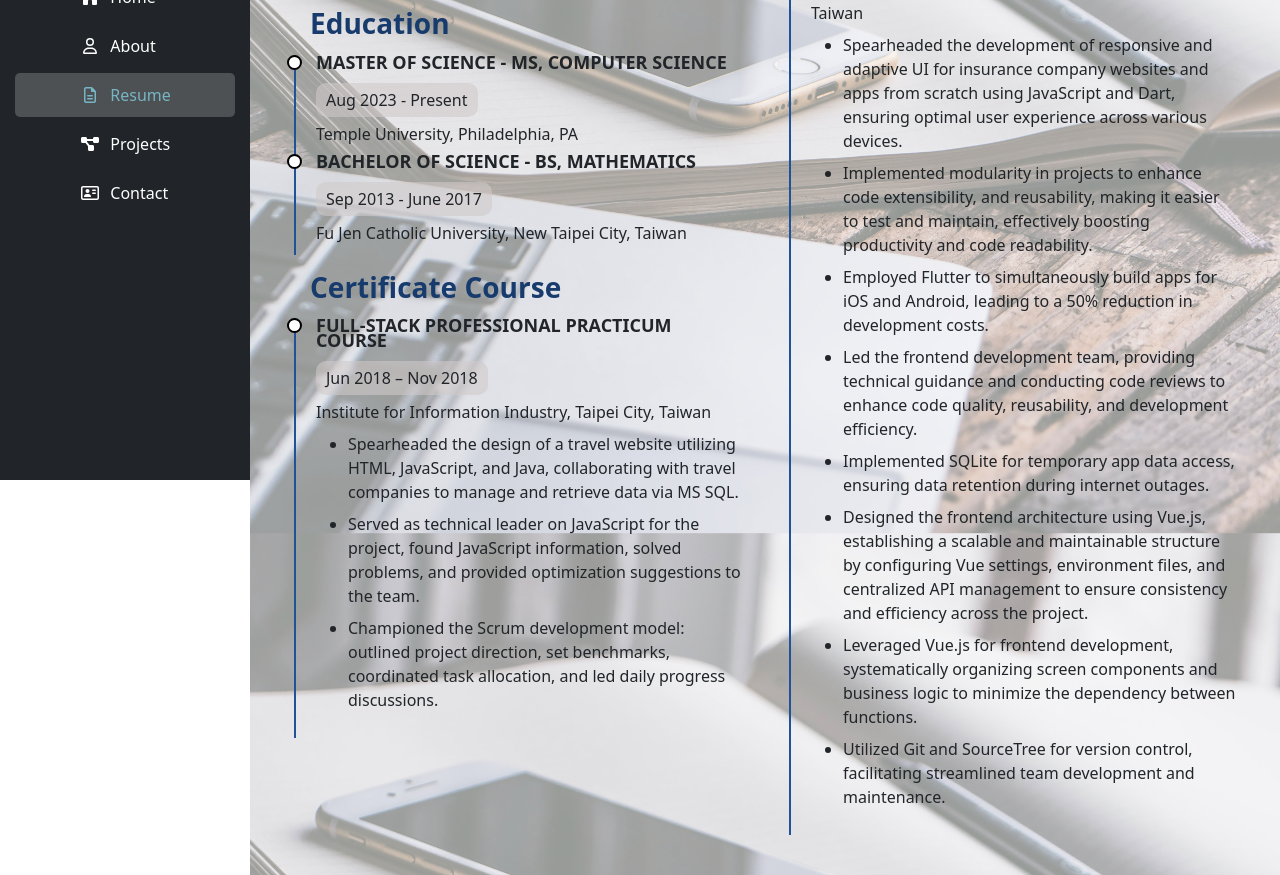
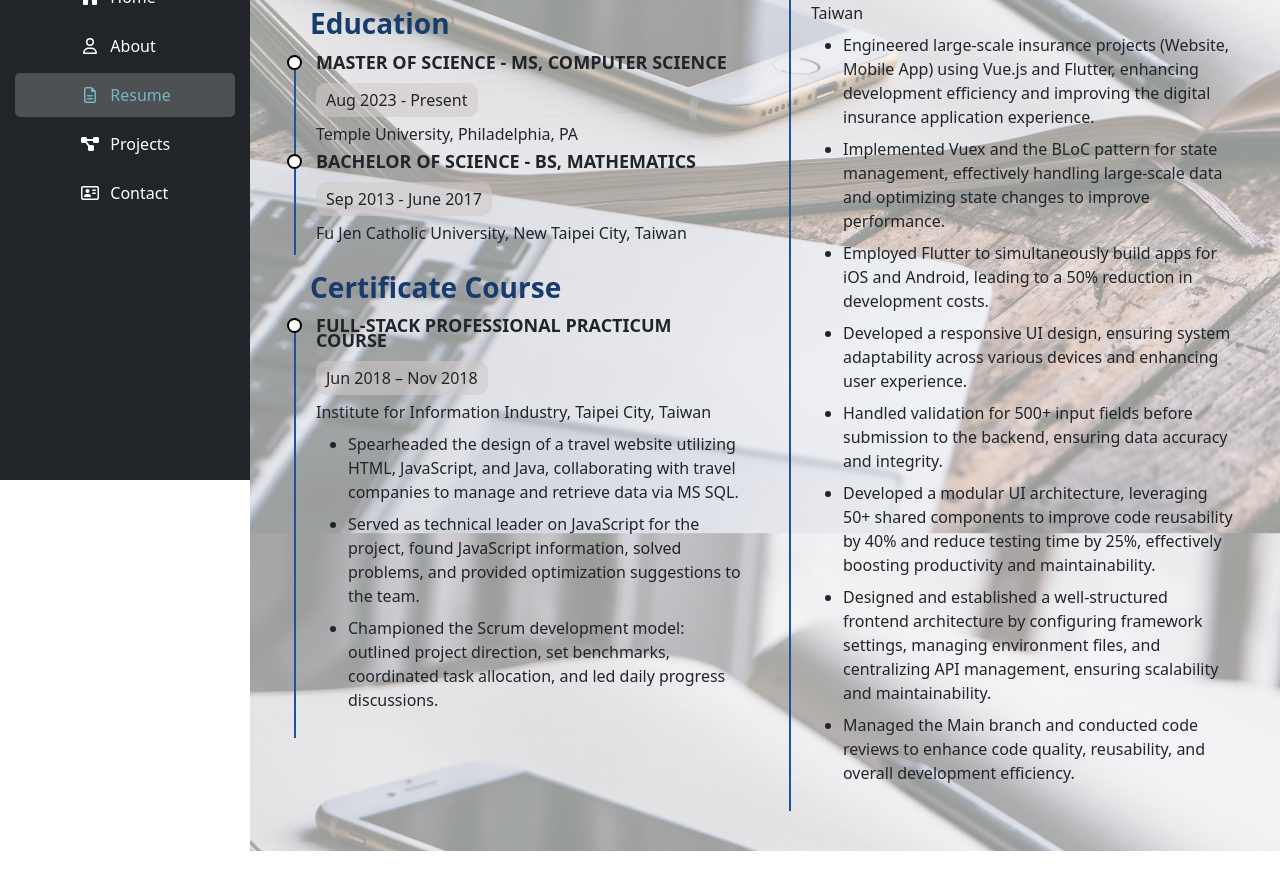
Before and after one commit to tonys61311/personal-portfolio, a Vue app: page /resume in a window 1280 px wide. Shown: the part 320-1195 px from the top of the page. After the commit the page ends 1171 px from the top, so only its background shows below. Built offline with nearby package versions, Linux system fonts and the light colour scheme.

Commit message:
Update resume

```diff
--- a/src/views/AboutView.vue
+++ b/src/views/AboutView.vue
@@ -3,7 +3,7 @@
     <div class="box">
       <title-heading title="About"></title-heading>
       <pre class="pre-wrap">
-        Web Developer & Software Engineer with over 4 years in the tech sector. During my previous employment, I not only developed insurance websites and apps using Dart and Flutter for efficient cross-platform deployment on iOS and Android, but also employed JavaScript and Vue.js for website development.
+        {{ introduction }}
       </pre>
       <div class="row align-items-center justify-content-evenly">
         <div class="col-4 d-flex justify-content-center" data-aos="fade-right">
@@ -60,6 +60,10 @@
   "Database": ["MySQL", "SQLite", "SQL Server"],
   "Version Control": ["Git", "Github"]
 };
+
+const introduction = `
+  I am a software engineer with four years of experience in frontend and mobile app development, specializing in Vue.js and Flutter.
+`;
 </script>
 
 <style lang="scss">
--- a/src/views/ResumeView.vue
+++ b/src/views/ResumeView.vue
@@ -76,14 +76,14 @@
             tagContent: "Dec 2018 - Mar 2022",
             description: "INTELLIGENT INFORMATION SERVICE LTD, Taipei City, Taiwan",
             points: [
-                "Spearheaded the development of responsive and adaptive UI for insurance company websites and apps from scratch using JavaScript and Dart, ensuring optimal user experience across various devices.",
-                "Implemented modularity in projects to enhance code extensibility, and reusability, making it easier to test and maintain, effectively boosting productivity and code readability.",
+                "Engineered large-scale insurance projects (Website, Mobile App) using Vue.js and Flutter, enhancing development efficiency and improving the digital insurance application experience.",
+                "Implemented Vuex and the BLoC pattern for state management, effectively handling large-scale data and optimizing state changes to improve performance.",
                 "Employed Flutter to simultaneously build apps for iOS and Android, leading to a 50% reduction in development costs.",
-                "Led the frontend development team, providing technical guidance and conducting code reviews to enhance code quality, reusability, and development efficiency.",
-                "Implemented SQLite for temporary app data access, ensuring data retention during internet outages.",
-                "Designed the frontend architecture using Vue.js, establishing a scalable and maintainable structure by configuring Vue settings, environment files, and centralized API management to ensure consistency and efficiency across the project.",
-                "Leveraged Vue.js for frontend development, systematically organizing screen components and business logic to minimize the dependency between functions.",
-                "Utilized Git and SourceTree for version control, facilitating streamlined team development and maintenance."
+                "Developed a responsive UI design, ensuring system adaptability across various devices and enhancing user experience.",
+                "Handled validation for 500+ input fields before submission to the backend, ensuring data accuracy and integrity.",
+                "Developed a modular UI architecture, leveraging 50+ shared components to improve code reusability by 40% and reduce testing time by 25%, effectively boosting productivity and maintainability.",
+                "Designed and established a well-structured frontend architecture by configuring framework settings, managing environment files, and centralizing API management, ensuring scalability and maintainability.",
+                "Managed the Main branch and conducted code reviews to enhance code quality, reusability, and overall development efficiency."
             ]
         }
     ]
```
